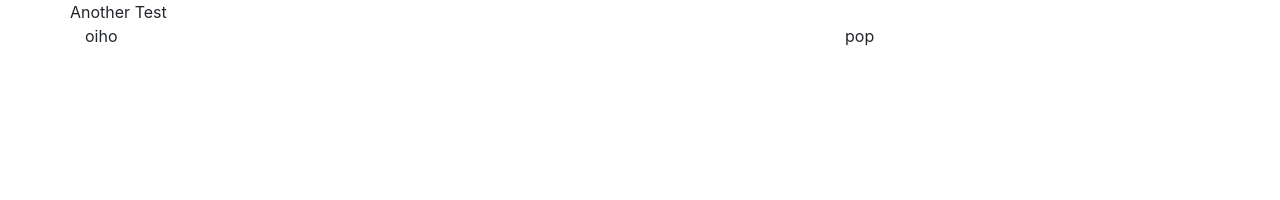
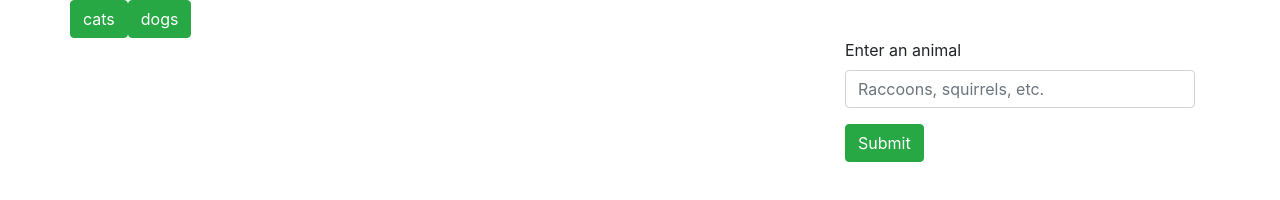
Before and after one commit to tlmiii01/Giftastic, a plain HTML site: page index.html in a window 1280 px wide. Drawn offline with nearby package versions, Linux system fonts and the light colour scheme.

Commit message:
Webpage loads the stock buttons.  Form is adding new buttons dynamically.

```diff
--- a/assets/javascript/app.js
+++ b/assets/javascript/app.js
@@ -0,0 +1,38 @@
+var animals = ["cats", "dogs"];
+
+function addSearchButton(animal) {
+
+    var newButton = $("<button>");
+    newButton.addClass("btn btn-success");
+    newButton.attr("id", animal);
+    newButton.text(animal);
+    $("#button-row").append(newButton);
+
+}
+
+function loadButtons() {
+    // Remove everything in button-row
+    $("#button-row").empty();
+
+    for (let i = 0; i < animals.length; ++i) {
+        addSearchButton(animals[i]);
+    }
+}
+
+
+$(document).ready(function() {
+    loadButtons();
+
+    $("#submitButton").on("click", (event) => {
+        event.preventDefault();
+
+        var newAnimal = $("#newItem").val();
+        if ( newAnimal != "" ) {
+            console.log(newAnimal);
+            addSearchButton(newAnimal);
+        }
+    })
+
+
+
+});
--- a/index.html
+++ b/index.html
@@ -6,7 +6,8 @@
     <meta http-equiv="X-UA-Compatible" content="IE=edge">
     <title>GIFTastic</title>
     <meta name="viewport" content="width=device-width, initial-scale=1">
-    <link rel="stylesheet" href="https://maxcdn.bootstrapcdn.com/bootstrap/4.0.0/css/bootstrap.min.css" integrity="sha384-Gn5384xqQ1aoWXA+058RXPxPg6fy4IWvTNh0E263XmFcJlSAwiGgFAW/dAiS6JXm" crossorigin="anonymous">
+    <link rel="stylesheet" href="https://maxcdn.bootstrapcdn.com/bootstrap/4.0.0/css/bootstrap.min.css" integrity="sha384-Gn5384xqQ1aoWXA+058RXPxPg6fy4IWvTNh0E263XmFcJlSAwiGgFAW/dAiS6JXm"
+        crossorigin="anonymous">
     <link rel="stylesheet" type="text/css" media="screen" href="./assets/css/style.css" />
 
     <script src="https://cdnjs.cloudflare.com/ajax/libs/jquery/3.3.1/jquery.js"></script>
@@ -15,15 +16,21 @@
 
 <body>
     <div class="container h-100">
-        <div class="row button-row">
+        <div class="row" id="button-row">
             Another Test
         </div>
         <div class="row h-100">
             <div class="col-sm-8">
-                oiho
+                <div id="gifImages"></div>
             </div>
             <div class="col-sm-4">
-                pop
+                <form>
+                    <div class="form-group">
+                        <label for="newItem">Enter an animal</label>
+                        <input type="text" class="form-control" id="newItem" aria-describedby="emailHelp" placeholder="Raccoons, squirrels, etc.">
+                    </div>
+                    <button type="submit" class="btn btn-success" id="submitButton">Submit</button>
+                </form>
             </div>
         </div>
 
```
